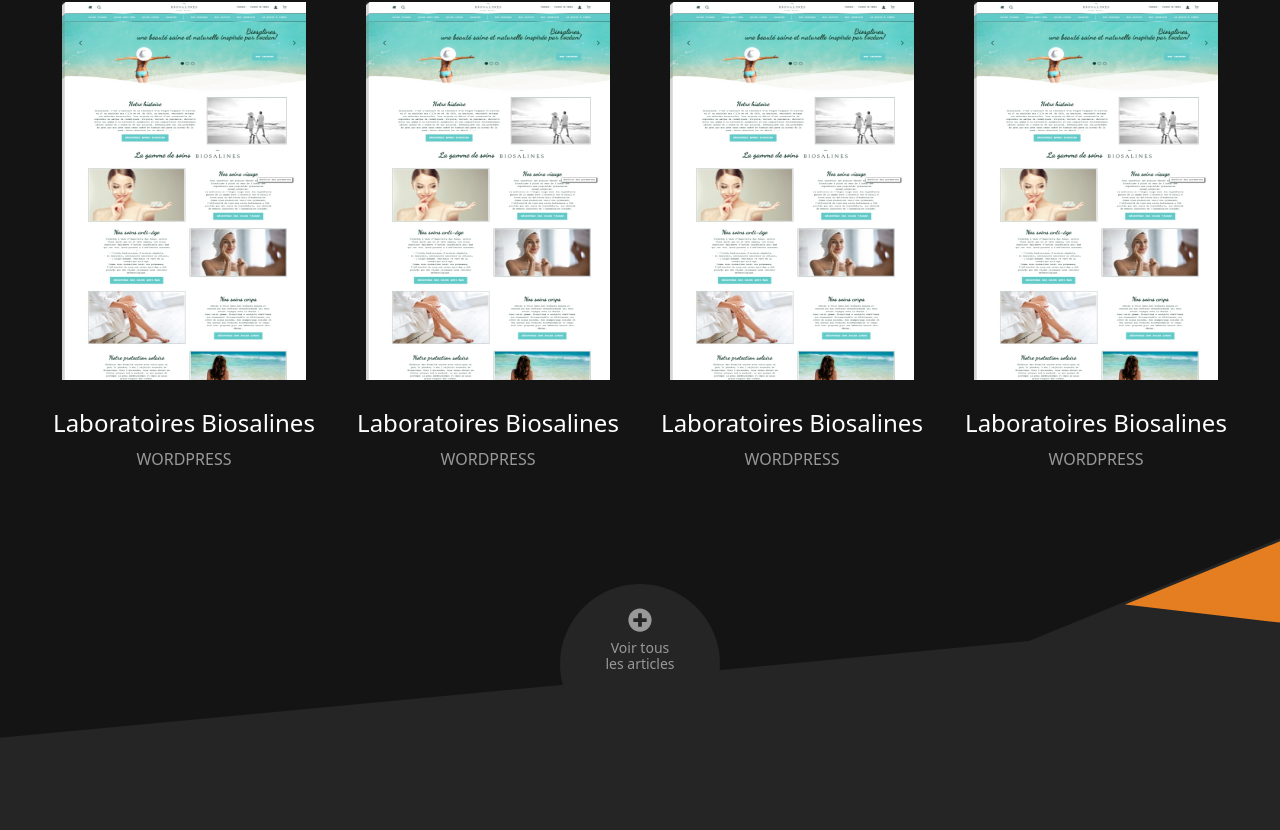
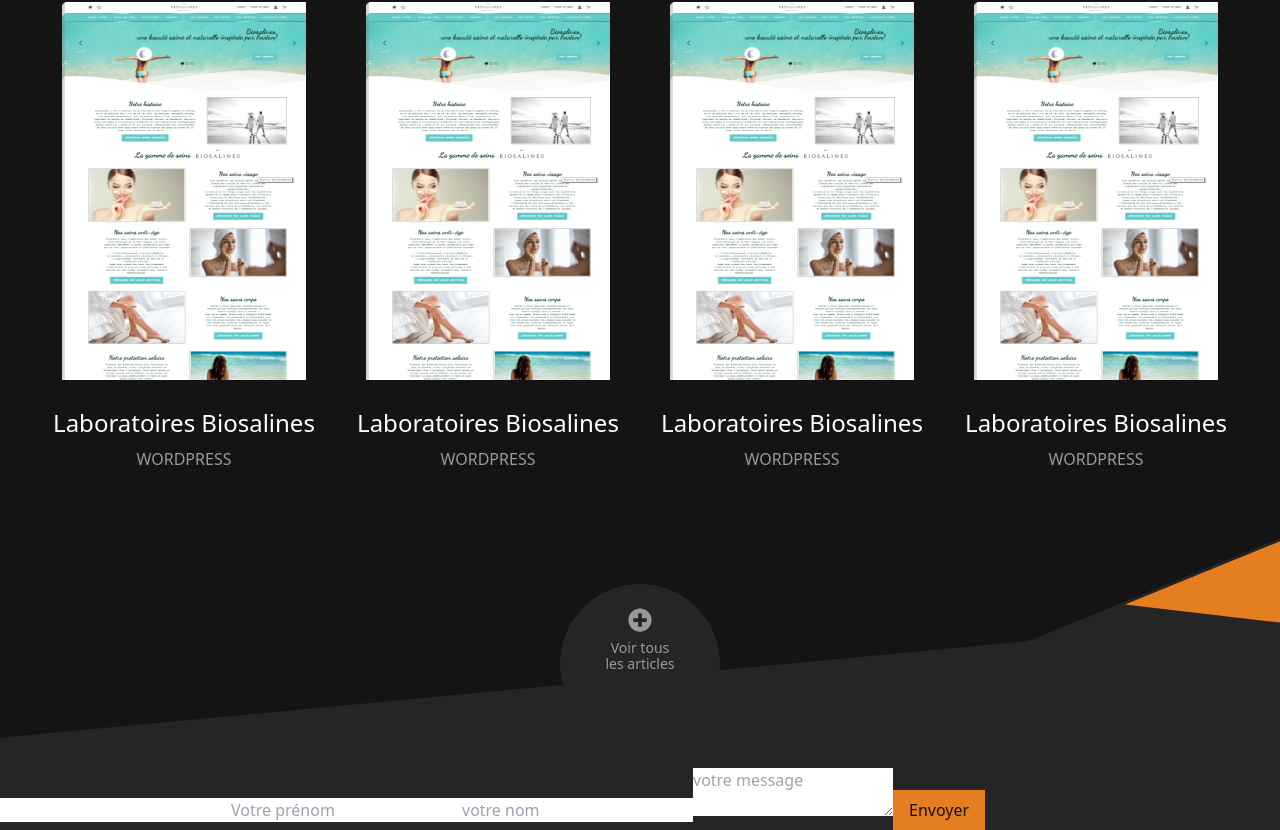
Before and after one commit to akiletour/inrage, a Next.js app: page / in a window 1280 px wide. Shown: the part 2288-3118 px from the top of the page. Before the commit the page ends 3056 px from the top, so only its background shows below. Built offline with nearby package versions, Linux system fonts and the light colour scheme.

Commit message:
feat(contact): add skeleton of contact form on hp

```diff
--- /dev/null
+++ b/components/ContactForm.js
@@ -0,0 +1,35 @@
+import { useForm } from 'react-hook-form';
+
+export default function ContactForm() {
+  const {
+    register, handleSubmit, formState: { errors },
+  } = useForm();
+  const onSubmit = (data) => fetch('/api/hello', {
+    method: 'POST',
+    body: JSON.stringify(data),
+    headers: {
+      'Content-Type': 'application/json',
+      Accept: 'application/json',
+    },
+  }).then((r) => r.json()).then((res) => {
+    console.log(res);
+  });
+
+  return (
+    <form onSubmit={handleSubmit(onSubmit)}>
+      <input type="email" {...register('email', { required: true })} />
+      {errors.email && <span>This field is required</span>}
+
+      <input placeholder="Votre prénom" type="text" {...register('firstname', { required: true })} />
+      {errors.firstname && <span>This field is required</span>}
+
+      <input placeholder="votre nom" type="text" {...register('lastname', { required: true })} />
+      {errors.lastname && <span>This field is required</span>}
+
+      <textarea placeholder="votre message" {...register('content', { required: true })} />
+      {errors.content && <span>This field is required</span>}
+
+      <button className="button" type="submit">Envoyer</button>
+    </form>
+  );
+}
--- a/package.json
+++ b/package.json
@@ -14,6 +14,7 @@
     "prop-types": "^15.7.2",
     "react": "17.0.2",
     "react-dom": "17.0.2",
+    "react-hook-form": "^7.22.2",
     "sharp": "^0.29.3"
   },
   "devDependencies": {
--- a/pages/index.js
+++ b/pages/index.js
@@ -10,6 +10,7 @@ import Diagonal from '../components/layouts/Diagonal';
 import ImageDiscoverTma from '../public/images/prestations/presentation-integration-web.jpeg';
 import ProjectItem from '../components/items/ProjectItem';
 import MoreIcon from '../components/icons/MoreIcon';
+import ContactForm from '../components/ContactForm';
 
 export default function Home() {
   return (
@@ -157,6 +158,8 @@ export default function Home() {
           }}
         />
       </div>
+
+      <ContactForm />
     </div>
   );
 }
```
